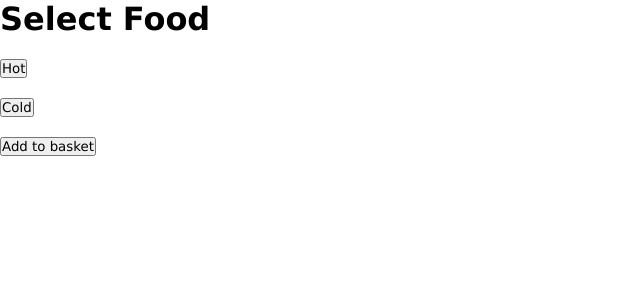
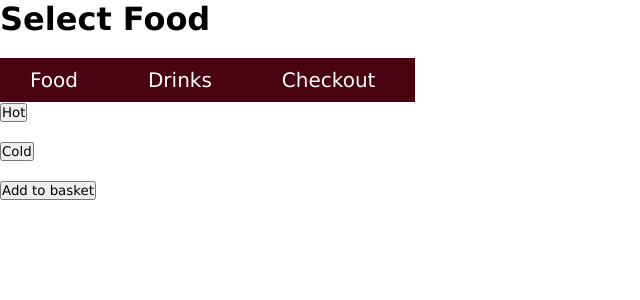
Before and after one commit to Spartan2909/Hearts-Food, a Flask app: page /food in a window 1280 px wide. Shown: the top 300 px of the page, without its empty margins (0-640 px from the left). Run offline with Flask 2, Linux system fonts and the light colour scheme; data comes from the database, SQL or seed files in the repository.

Commit message:
updated styles

```diff
--- a/static/main.css
+++ b/static/main.css
@@ -16,15 +16,26 @@ h1, h3 {
 
 nav ul {
     list-style-type: none;
-    background-color: #480210;
 }
 
 nav ul li {
-    color: white;
+    background-color: #480210;
+    padding-right: 10px;
     float: left;
-    margin-right: 10px;
 }
 
-img{
-    width: 200px;
+nav ul li a {
+    font-size: 20px;
+    padding: 10px 30px;
+    display: block;
+    text-decoration: none;
+    color: white;
 }
+
+#menu {
+    clear: left;
+}
+
+img {
+    width: 500px;
+}
--- a/templates/food.html
+++ b/templates/food.html
@@ -10,6 +10,15 @@
 <body>
     <h1>Select Food</h1>
 
+    <nav>
+        <ul>
+            <li><a href="/food">Food</a></li>
+            <li><a href="/drink">Drinks</a></li>
+            <li><a href="/payment">Checkout</a></li>
+        </ul>
+    </nav>
+
+    <div id="menu">
         <form method=post>
             <button type="button" onclick="showFood('foodHot')">Hot</button> <br>
             <div id="foodHot">
@@ -27,5 +36,6 @@
 
             <input type="submit" value="Add to basket" onclick="document.location='/food/add'">
         </form>
+    </div>
 </body>
 </html>
--- a/templates/index.html
+++ b/templates/index.html
@@ -20,6 +20,8 @@
         </ul>
     </nav>
 
-    <img src="https://i0.wp.com/plantbasednews.org/wp-content/uploads/2020/09/fish-1-scaled.jpg?resize=1200%2C647&ssl=1" alt="promo">
+    <div id="menu">
+        <img src="https://i0.wp.com/plantbasednews.org/wp-content/uploads/2020/09/fish-1-scaled.jpg?resize=1200%2C647&ssl=1" alt="promo">
+    </div>
 </body>
 </html>
```
Also changed, not shown: templates/drink.html (+10 -0 lines), templates/payment.html (+10 -0 lines). Lines whose indentation alone changed are shown as unchanged.
